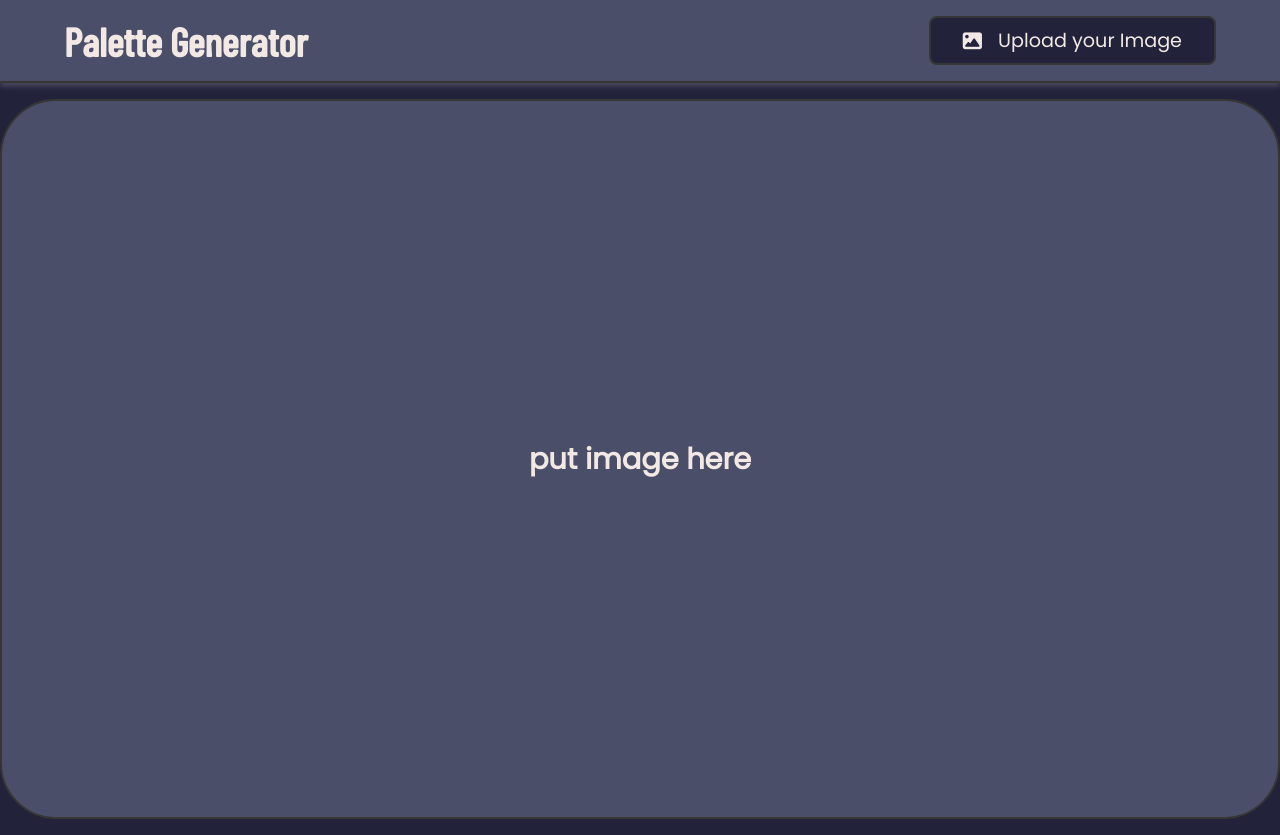
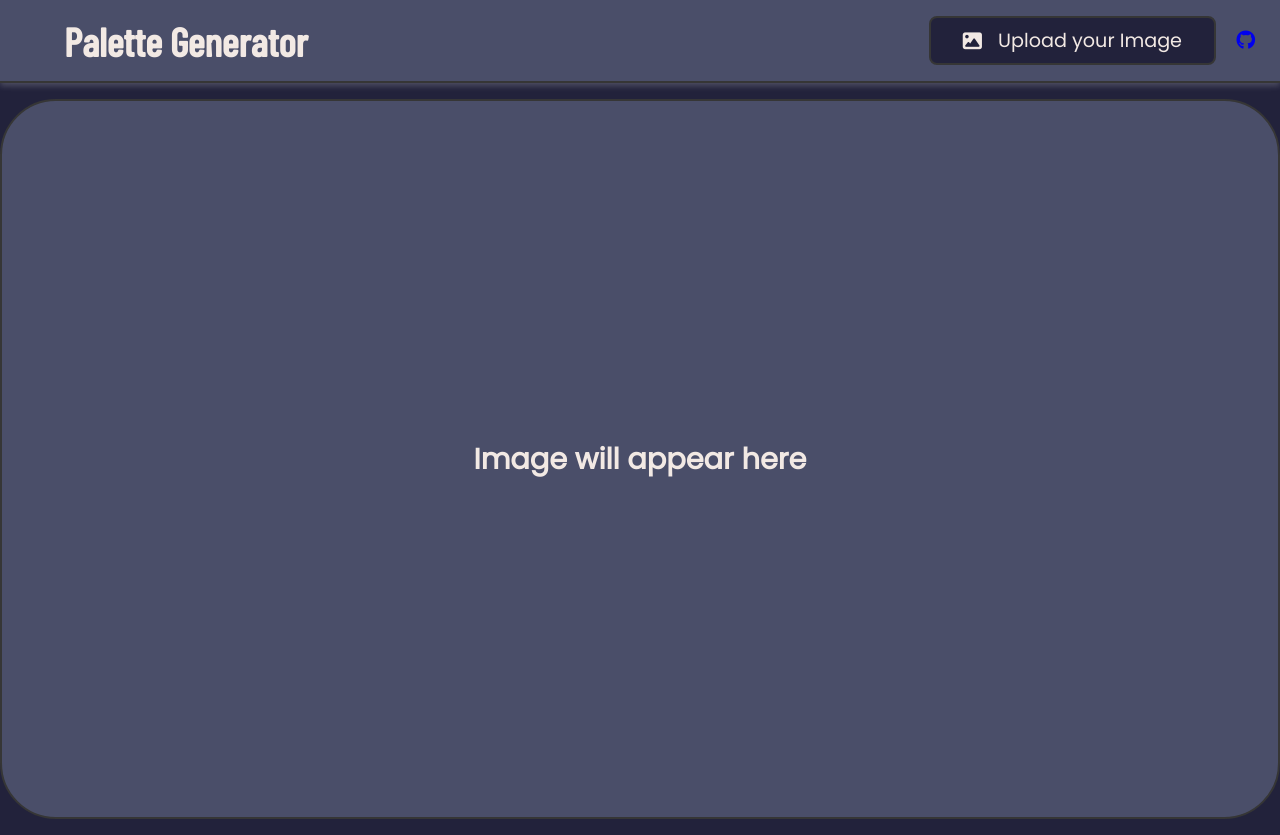
Before and after one commit to abhidas03/color-palette, a Next.js app: page / in a window 1280 px wide. Built offline with nearby package versions, Linux system fonts and the light colour scheme.

Commit message:
Add GitHub social link

```diff
--- a/src/app/globals.css
+++ b/src/app/globals.css
@@ -30,7 +30,7 @@ header {
   background: var(--foreground);
   box-shadow: 0 3px 6px rgba(255, 255, 255, 0.2);
   border-bottom: 2px solid var(--border);
-
+  position: relative;
   display: flex;
   align-items: center;
   justify-content: space-between;
--- a/src/app/page.js
+++ b/src/app/page.js
@@ -3,9 +3,11 @@ import styles from './page.module.css'
 import ImageDisplay from '@/components/imageDisplay'
 import ColorDisplay from '@/components/colorDisplay'
 import ColorThief from 'colorthief'
+
 import { useState } from 'react'
 
 const imageIcon = <i className="fa-solid fa-image"></i>
+const githubIcon = <i className="fa-brands fa-github"></i>
 export default function Home() {
 
   const [uploadedImage, setUploadedImage] = useState(null);
@@ -37,7 +39,11 @@ export default function Home() {
           <label htmlFor='file'>{imageIcon} Upload your Image</label>
           <input type='file' id='file' hidden onChange={uploadImage}/>
         </div>
+        <div className={styles.socials}>
+          <a href="https://github.com/abhidas03" target="_blank" rel="noreferrer noopener"><i class="fa-brands fa-github"></i></a>
+        </div>
       </header>
+
       <main className={styles.main}>
         <ImageDisplay uploadedImage={uploadedImage} />
         <ColorDisplay colorPalette={colorPalette}/>
--- a/src/app/page.module.css
+++ b/src/app/page.module.css
@@ -81,3 +81,9 @@
   text-align: center;
 
 }
+
+.socials {
+  position: absolute;
+  right: 25px;
+}
+.socials a:visited {color:white;}
--- a/src/components/imageDisplay.js
+++ b/src/components/imageDisplay.js
@@ -4,7 +4,7 @@ export default function ImageDisplay({ uploadedImage }) {
         <>
             <div className={styles.content}>
                 <div className={styles.image}>
-                    {uploadedImage ? <img src={uploadedImage} alt="Uploaded image" /> : <h2>put image here</h2>}
+                    {uploadedImage ? <img src={uploadedImage} alt="Uploaded image" /> : <h2>Image will appear here</h2>}
                 </div>
             </div>
         </>
```
